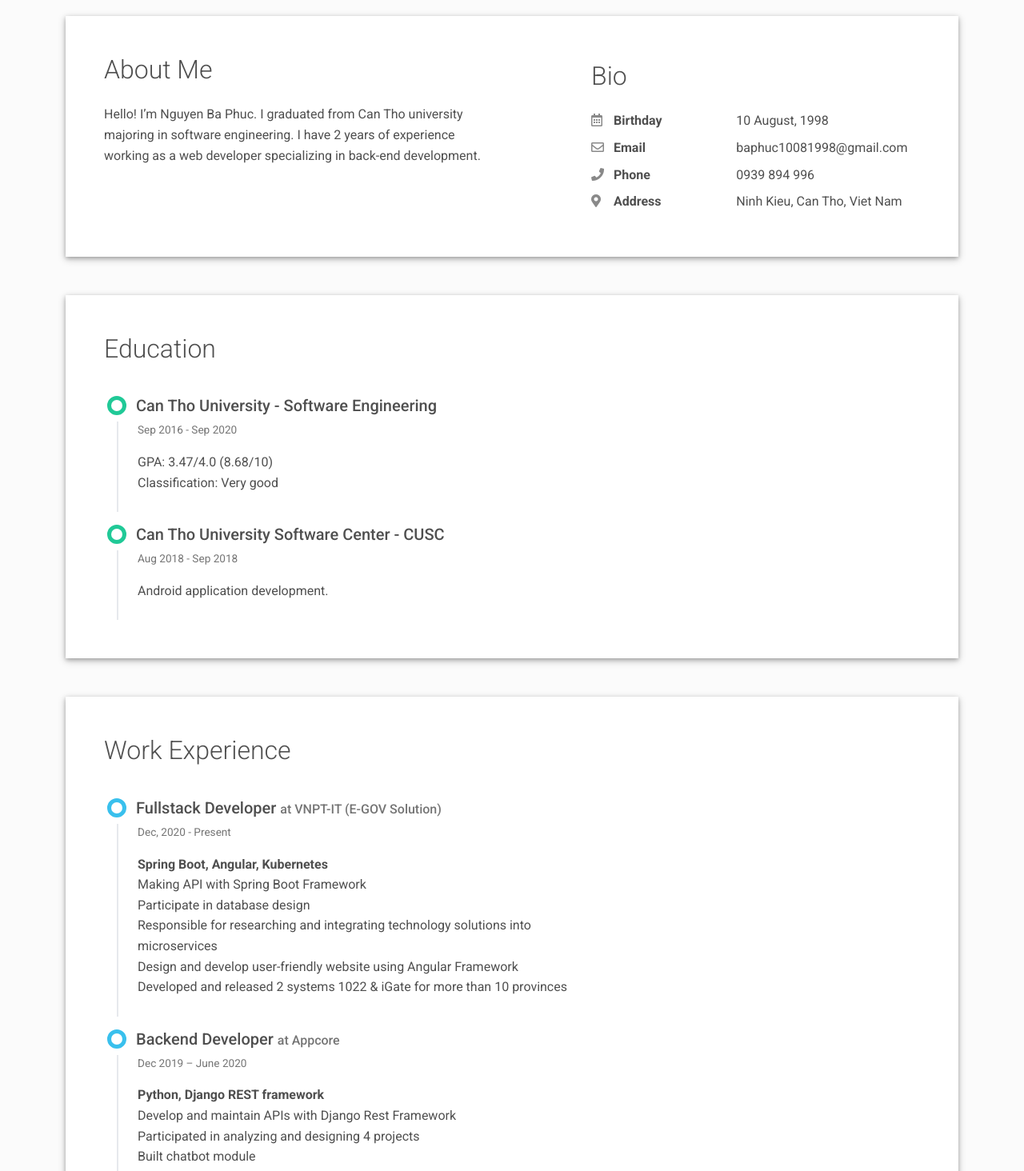
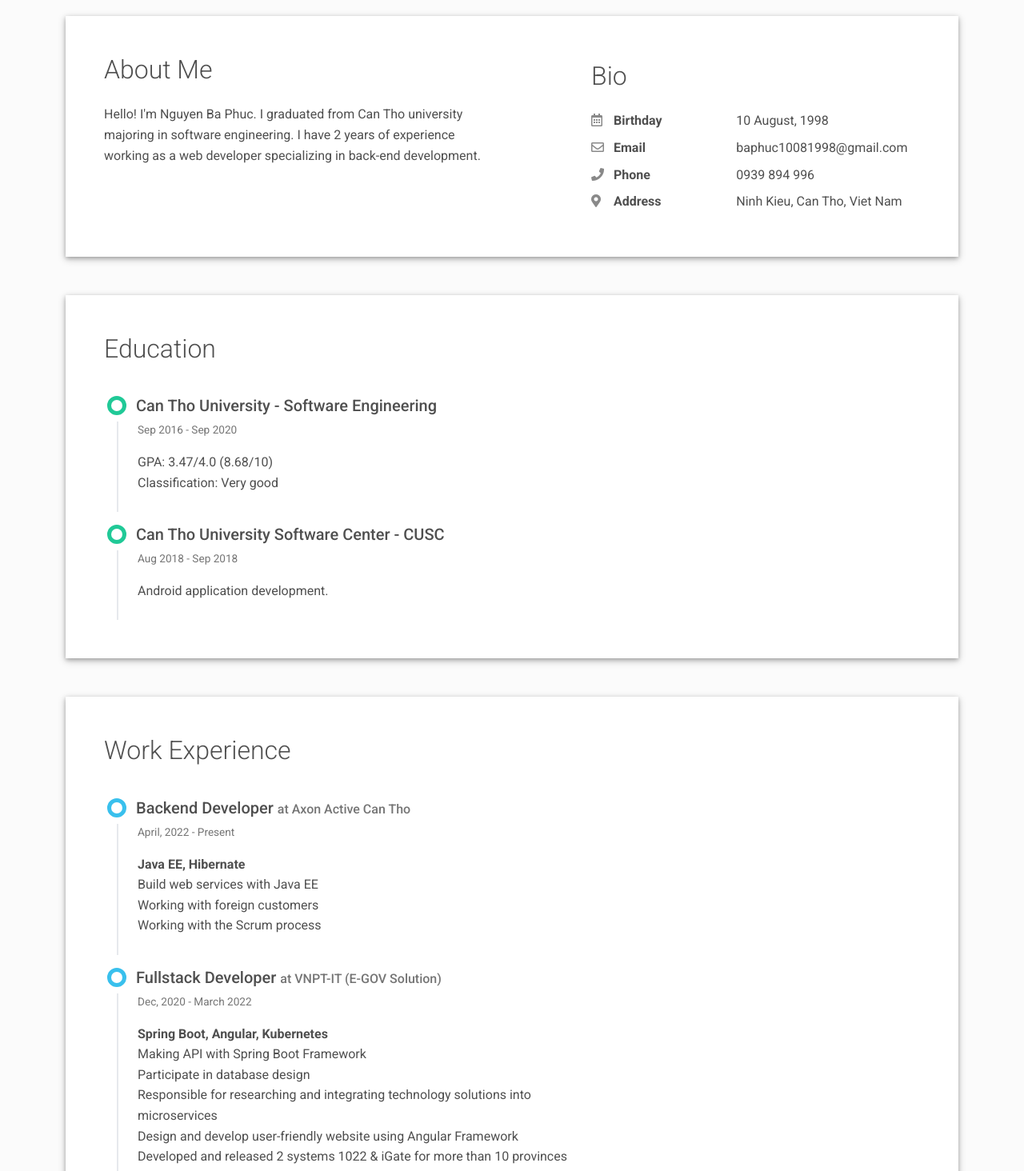
Before and after one commit to baphuc1998/baphuc1998.github.io, a plain HTML site: page index.html in a window 1280 px wide. Shown: the part 640-2104 px from the top of the page at 80% size. Drawn offline with Linux system fonts and the light colour scheme.

Commit message:
Update new work

```diff
--- a/index.html
+++ b/index.html
@@ -89,7 +89,7 @@
       <div class="row">
         <div class="col-md-6">
           <h2 class="h2 fw-light mb-4">About Me</h2>
-          <p>Hello! I’m Nguyen Ba Phuc. I graduated from Can Tho university majoring in software engineering. I have 2 years of experience working as a web developer specializing in back-end development.</p>
+          <p>Hello! I'm Nguyen Ba Phuc. I graduated from Can Tho university majoring in software engineering. I have 2 years of experience working as a web developer specializing in back-end development.</p>
         </div>
         <div class="col-md-5 offset-lg-1">
           <div class="row mt-2">
@@ -209,12 +209,28 @@
     <div class="work-experience-section">
       <h2 class="h2 fw-light mb-4">Work Experience</h2>
       <div class="timeline">
+        <!-- Axon Active -->
+        <div class="timeline-card timeline-card-info" data-aos="fade-in" data-aos-delay="0">
+          <div class="timeline-head px-4 pt-3">
+            <div class="h5">Backend Developer <span class="text-muted h6">at Axon Active Can Tho</span></div>
+          </div>
+          <div class="timeline-body px-4 pb-4">
+            <div class="text-muted text-small mb-3">April, 2022 - Present</div>
+            <div> <strong>Java EE, Hibernate</strong> </div>
+            <div>
+              Build web services with Java EE<br>
+              Working with foreign customers <br>
+              Working with the Scrum process <br>
+            </div>
+          </div>
+        </div>
+        <!-- VNPT-IT -->
         <div class="timeline-card timeline-card-info" data-aos="fade-in" data-aos-delay="0">
           <div class="timeline-head px-4 pt-3">
             <div class="h5">Fullstack Developer <span class="text-muted h6">at VNPT-IT (E-GOV Solution)</span></div>
           </div>
           <div class="timeline-body px-4 pb-4">
-            <div class="text-muted text-small mb-3">Dec, 2020 - Present</div>
+            <div class="text-muted text-small mb-3">Dec, 2020 - March 2022</div>
             <div> <strong>Spring Boot, Angular, Kubernetes</strong> </div>
             <div>
               Making API with Spring Boot Framework <br>
@@ -226,6 +242,7 @@
             </div>
           </div>
         </div>
+        <!-- Appcore -->
         <div class="timeline-card timeline-card-info" data-aos="fade-in" data-aos-delay="200">
           <div class="timeline-head px-4 pt-3">
             <div class="h5">Backend Developer <span class="text-muted h6">at Appcore</span></div>
```
